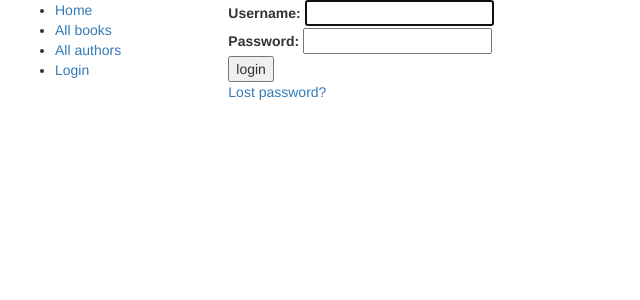
After one commit to Cecaro/locallibrary, a Django app: page /accounts/login/ in a window 1280 px wide. The commit adds this page. Shown: the top 300 px of the page, without its empty margins (0-640 px from the left). Run offline with Django 3.2, Linux system fonts and the light colour scheme; some libraries are stand-ins or nearby versions.

Commit message:
Login and logout - Authentification
Halfway through tutorial 8

```diff
--- a/catalog/templates/base_generic.html
+++ b/catalog/templates/base_generic.html
@@ -25,6 +25,12 @@
           <li><a href="{% url 'index' %}">Home</a></li>
           <li><a href="{% url 'books' %}">All books</a></li>
           <li><a href="{% url 'authors' %}">All authors</a></li>
+          {% if user.is_authenticated %}
+            <li>User: {{ user.get_username }}</li>
+            <li><a href="{% url 'logout'%}?next={{request.path}}">Logout</a></li>
+          {% else %}
+            <li><a href="{% url 'login'%}?next={{request.path}}">Login</a></li>
+          {% endif %}
       </ul>
      {% endblock %}
       </div>
--- a/locallibrary/settings.py
+++ b/locallibrary/settings.py
@@ -55,7 +55,7 @@ ROOT_URLCONF = 'locallibrary.urls'
 TEMPLATES = [
     {
         'BACKEND': 'django.template.backends.django.DjangoTemplates',
-        'DIRS': [],
+        'DIRS': ['./templates'],
         'APP_DIRS': True,
         'OPTIONS': {
             'context_processors': [
@@ -119,3 +119,6 @@ USE_TZ = True
 # https://docs.djangoproject.com/en/2.0/howto/static-files/
 
 STATIC_URL = '/static/'
+
+# Redirect to home URL after login (Default redirects to /accounts/profile/)
+LOGIN_REDIRECT_URL = '/'
--- a/locallibrary/urls.py
+++ b/locallibrary/urls.py
@@ -25,7 +25,7 @@ urlpatterns = [
 ]
 
 urlpatterns += [
-     path('catalog/', include('catalog.urls')),
+    path('catalog/', include('catalog.urls')),
 ]
 
 # Use static() to add url mapping to serve static files during development (only)
@@ -34,8 +34,13 @@ from django.conf.urls.static import static
 
 urlpatterns += static(settings.STATIC_URL, document_root=settings.STATIC_ROOT)
 
-#Add URL maps to redirect the base URL to our application
+# Add URL maps to redirect the base URL to our application
 from django.views.generic import RedirectView
 urlpatterns += [
     path('', RedirectView.as_view(url='/catalog/', permanent=True)),
 ]
+
+# Add Django site authentication urls (for login, logout, password management)
+urlpatterns += [
+    path('accounts/', include('django.contrib.auth.urls')),
+]
--- /dev/null
+++ b/templates/registration/login.html
@@ -0,0 +1,39 @@
+{% extends "base_generic.html" %}
+
+{% block content %}
+
+{% if form.errors %}
+<p>Your username and password didn't match. Please try again.</p>
+{% endif %}
+
+{% if next %}
+    {% if user.is_authenticated %}
+    <p>Your account doesn't have access to this page. To proceed,
+    please login with an account that has access.</p>
+    {% else %}
+    <p>Please login to see this page.</p>
+    {% endif %}
+{% endif %}
+
+<form method="post" action="{% url 'login' %}">
+{% csrf_token %}
+
+<div>
+  <td>{{ form.username.label_tag }}</td>
+  <td>{{ form.username }}</td>
+</div>
+<div>
+  <td>{{ form.password.label_tag }}</td>
+  <td>{{ form.password }}</td>
+</div>
+
+<div>
+  <input type="submit" value="login" />
+  <input type="hidden" name="next" value="{{ next }}" />
+</div>
+</form>
+
+{# Assumes you setup the password_reset view in your URLconf #}
+<p><a href="{% url 'password_reset' %}">Lost password?</a></p>
+
+{% endblock %}
--- /dev/null
+++ b/templates/registration/password_reset_done.html
@@ -0,0 +1,4 @@
+{% extends "base_generic.html" %}
+{% block content %}
+<p>We've emailed you instructions for setting your password. If they haven't arrived in a few minutes, check your spam folder.</p>
+{% endblock %}
--- /dev/null
+++ b/templates/registration/password_reset_email.html
@@ -0,0 +1,2 @@
+Someone asked for password reset for email {{ email }}. Follow the link below:
+{{ protocol}}://{{ domain }}{% url 'password_reset_confirm' uidb64=uid token=token %}
```
Also changed, not shown: templates/registration/logged_out.html (added, +7 -0 lines), templates/registration/password_reset_complete.html (added, +7 -0 lines), templates/registration/password_reset_confirm.html (added, +33 -0 lines), templates/registration/password_reset_form.html (added, +10 -0 lines), db.sqlite3.
